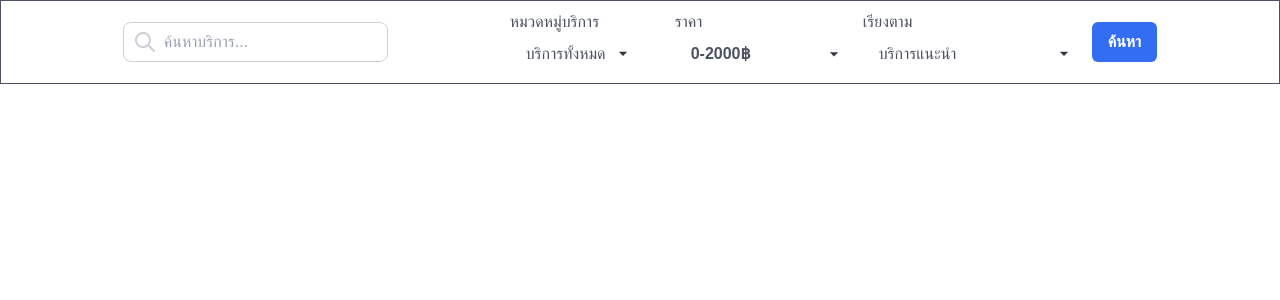
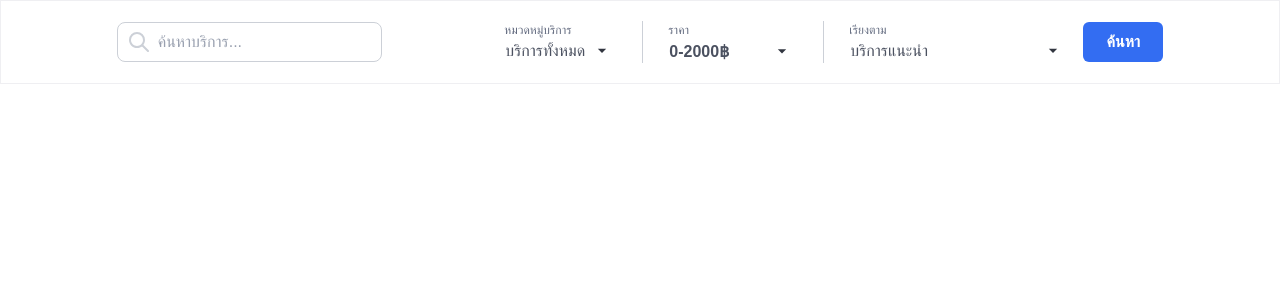
Before and after one commit to napatwongchr/home-service-2, a React (Create React App) app in the folder client/: page / in a window 1280 px wide. Shown: the top 300 px of the page. Built offline with nearby package versions, Linux system fonts and the light colour scheme.

Commit message:
style: fix css

```diff
--- a/client/src/components/search-component.js
+++ b/client/src/components/search-component.js
@@ -31,8 +31,19 @@ const SearchSection = () => {
   const [alphabetSearch, setAlphabetSearch] = "";
 
   return (
-    <Container className="search-bar" maxW="100%" height="84px" border="1px">
-      <Flex justify="space-evenly" height="100%" align="center">
+    <Container
+      className="search-bar"
+      maxW="100%"
+      height="84px"
+      border="1px"
+      borderColor="gray.100"
+    >
+      <Stack
+        direction="row"
+        justify="space-evenly"
+        alignItems="center"
+        h="100%"
+      >
         <Box className="search-input">
           <Flex align="center">
             <InputGroup>
@@ -56,41 +67,51 @@ const SearchSection = () => {
           </Flex>
         </Box>
 
-        <Stack
-          className="filter-section"
-          direction="row"
-          align="center"
-          height="100%"
-        >
-          <Box className="category" padding="1rem">
-            <Text>หมวดหมู่บริการ</Text>
+        <Box className="filter-section">
+          <Flex alignItems="center">
+            <Box className="category" mr="20px">
+              <Text fontSize="12px" ml="15px" color="gray.700">
+                หมวดหมู่บริการ
+              </Text>
               <Select
                 border="none"
+                textStyle="h5"
+                height="22px"
                 icon={<Image src={arrow} maxWidth="10px" />}
                 value={category}
-              onChange={(e) => setCategory(e.target.value)}
+                _hover={{
+                  background: "#EFEFF2",
+                }}
               >
-              <option default value="general-services">
-                บริการทั้งหมด
-              </option>
-              <option default value="general-services">
-                บริการทั่วไป
-              </option>
+                <option value="general-services">บริการทั้งหมด</option>
+                <option value="general-services">บริการทั่วไป</option>
                 <option value="kitchen-services">บริการห้องครัว</option>
                 <option value="restrooom-services">บริการห้องน้ำ</option>
               </Select>
             </Box>
-          <hr />
-          <Box className="price" width="180px" alignItems="center">
+
+            <Box
+              className="price"
+              borderLeft="1px"
+              borderColor="gray.300"
+              alignItems="center"
+              pl="10px"
+              mr="20px"
+            >
               <Menu>
-              <Text>ราคา</Text>
+                <Text fontSize="12px" ml="15px" color="gray.700">
+                  ราคา
+                </Text>
                 <MenuButton
                   as={Button}
                   rightIcon={<Image src={arrow} />}
-                width="180px"
                   textAlign="left"
+                  height="22px"
                   bg="white"
-                _hover
+                  w="150px"
+                  _hover={{
+                    background: "#EFEFF2",
+                  }}
                 >
                   0-2000฿
                 </MenuButton>
@@ -127,20 +148,41 @@ const SearchSection = () => {
                 </MenuList>
               </Menu>
             </Box>
-          <Box className="sort-by">
-            <Text>เรียงตาม </Text>
-            <Select border="none" icon={<Image src={arrow} maxWidth="10px" />}>
+
+            <Box
+              className="sort-by"
+              borderLeft="1px"
+              borderColor="gray.300"
+              alignItems="center"
+              pl="10px"
+              w="250px"
+              mr="10px"
+            >
+              <Text fontSize="12px" ml="15px" color="gray.700">
+                เรียงตาม
+              </Text>
+              <Select
+                border="none"
+                textStyle="h5"
+                height="22px"
+                icon={<Image src={arrow} maxWidth="10px" />}
+                value={alphabetSearch}
+                _hover={{
+                  background: "#EFEFF2",
+                }}
+              >
                 <option value="recommended-services">บริการแนะนำ</option>
                 <option value="popular-services">บริการยอดนิยม</option>
                 <option value="ascending">ตามตัวอักษร (Ascending)</option>
                 <option value="descending">ตามตัวอักษร (Descending)</option>
               </Select>
             </Box>
-          <Button bg="blue.600" textColor="white" textStyle="h5">
+            <Button bg="blue.600" textColor="white" textStyle="h5" w="5rem">
               ค้นหา
             </Button>
+          </Flex>
+        </Box>
       </Stack>
-      </Flex>
     </Container>
   );
 };
```
Lines whose indentation alone changed are shown as unchanged.
